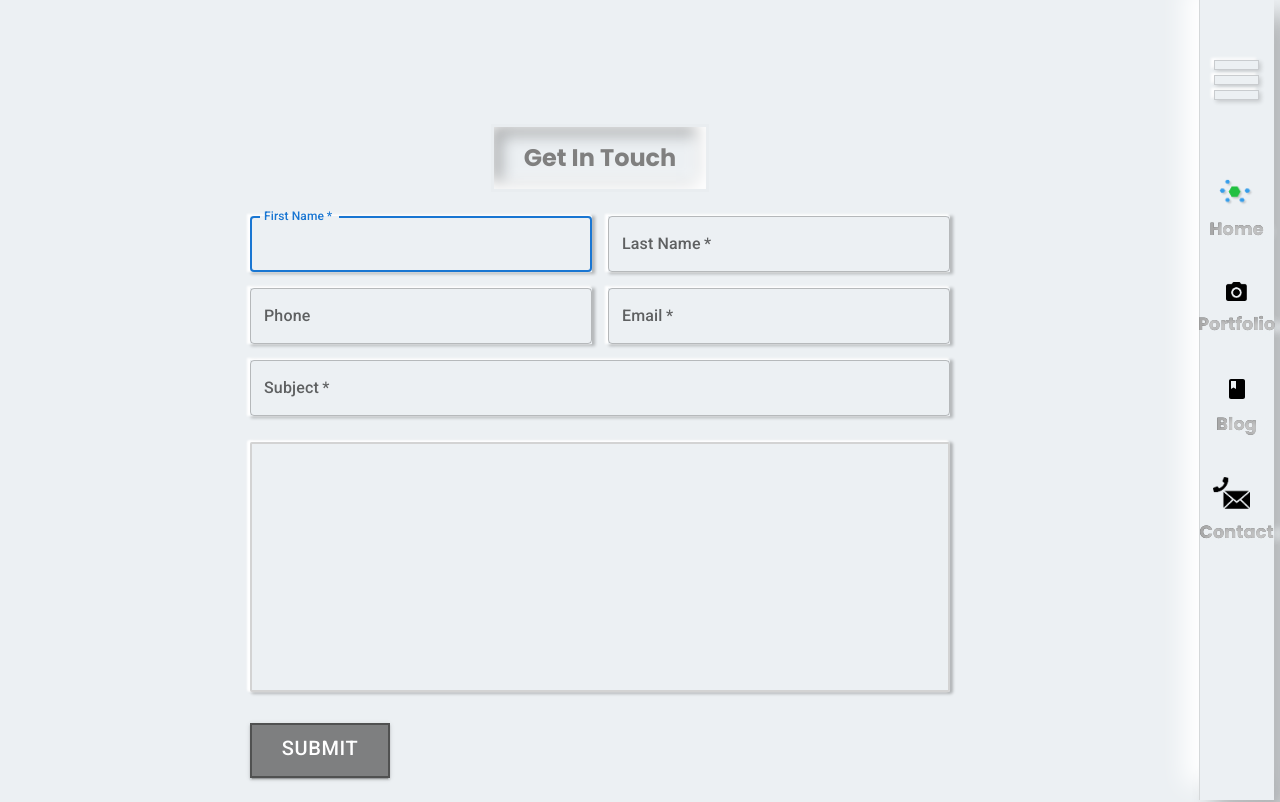
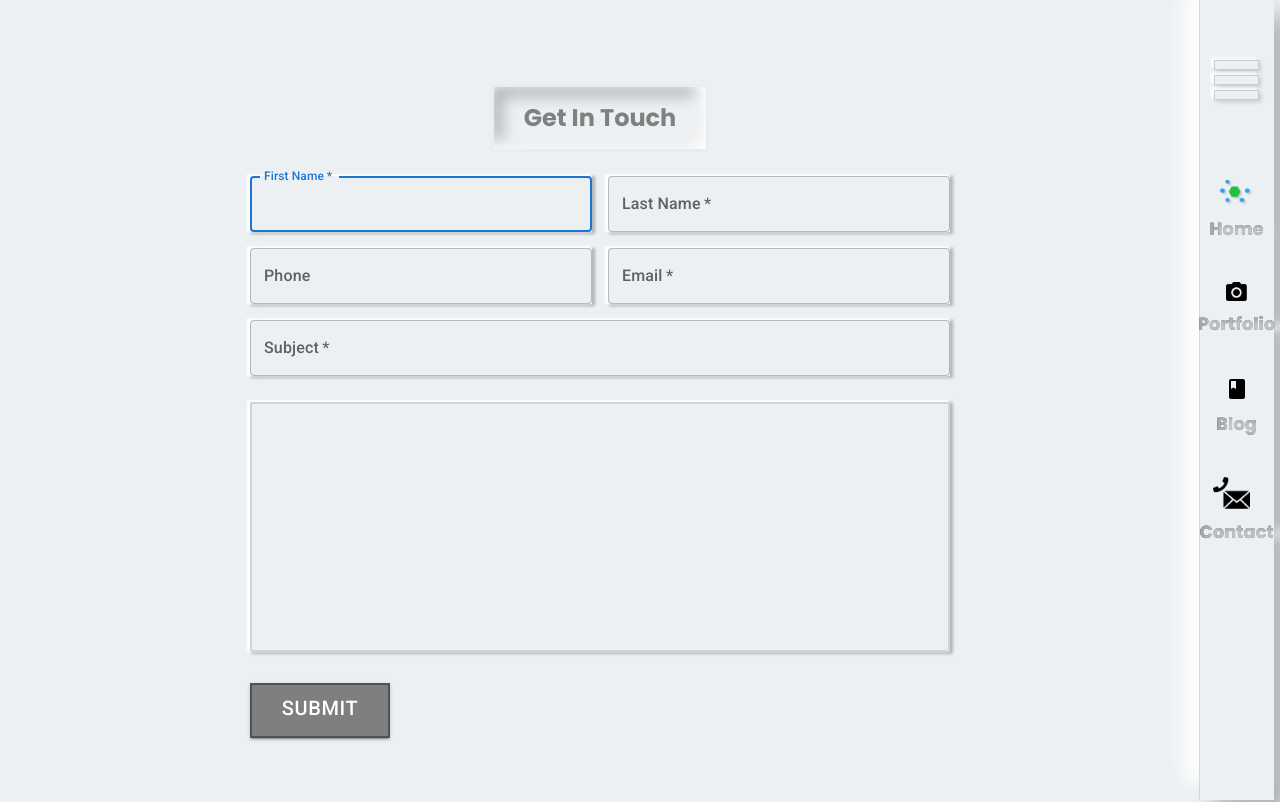
Before and after one commit to JonG-exe/personal-portfolio-nextjs, a Next.js app: page /contact in a window 1280 px wide. Shown: the top 802 px of the page. Built offline with nearby package versions, Linux system fonts and the light colour scheme.

Commit message:
minor contact page improvement - spacing from nav and contact form

```diff
--- a/pages/contact.js
+++ b/pages/contact.js
@@ -80,7 +80,7 @@ function Contact() {
                             }}
                         >
                         <Typography
-                            marginTop="40px"
+                            marginTop={{xs: "40px", md: "0"}}
                             padding="15px 30px"
                             color="grey"
                             fontFamily="Poppins, sans-serif"
```
